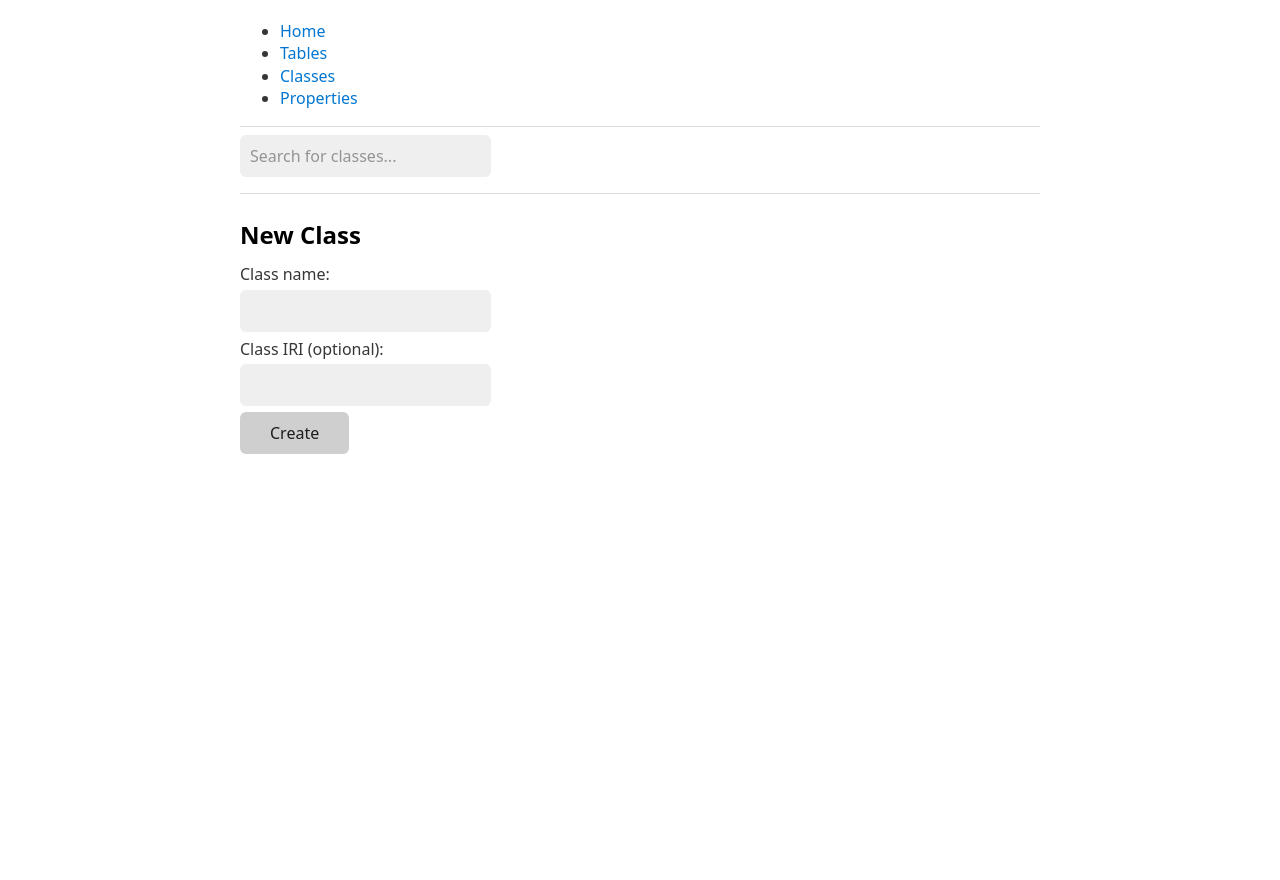
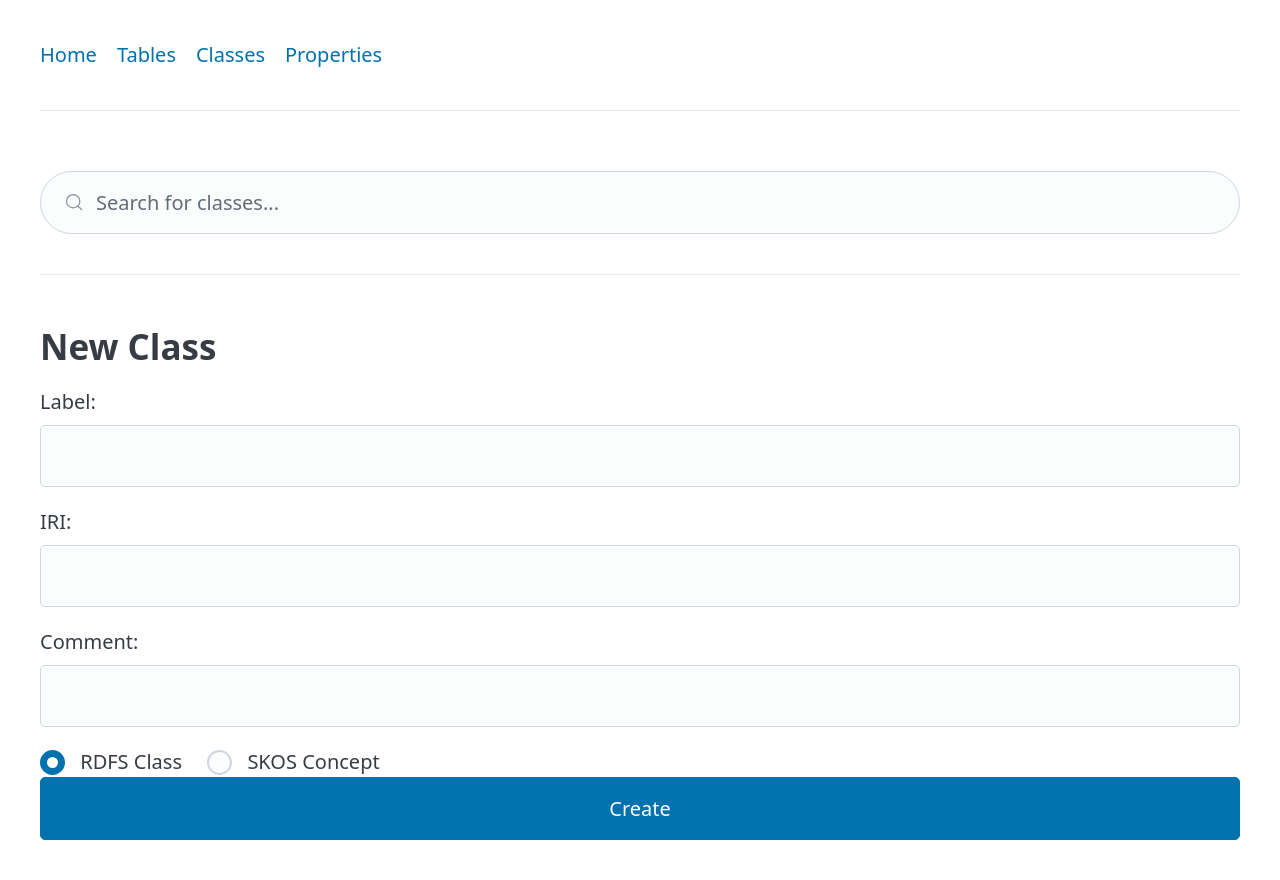
Before and after one commit to aktungmak/tagsonomy, a Flask app: template tagso/templates/classes.html in a window 1280 px wide. Before the commit the page ends 454 px from the top, so only its background shows below. Run offline with Flask 3, Linux system fonts and the light colour scheme; the template is opened without the code that fills it, so the values that code supplies are empty; some libraries are stand-ins or nearby versions.

Commit message:
update classes UI with more fields

```diff
--- a/tagso/requirements.txt
+++ b/tagso/requirements.txt
@@ -1,9 +1,7 @@
-pandas
 rdflib
 rdflib-sqlalchemy
 psycopg2-binary
-requests
-streamlit
 flask
 gunicorn
 databricks-sdk
+setuptools
--- a/tagso/templates/base.html
+++ b/tagso/templates/base.html
@@ -3,12 +3,16 @@
 <html lang="en">
 <head>
     <meta charset="UTF-8">
-    <link rel="stylesheet" href="https://cdn.jsdelivr.net/npm/water.css@2/out/water.css">
+    <link rel="stylesheet" href="https://cdn.jsdelivr.net/npm/@picocss/pico@2/css/pico.classless.min.css">
     <title>{% block title %}Tagsonomy{% endblock %}</title>
-    {% block extra_head %}{% endblock %}
+    {% block scripts %}{% endblock %}
 </head>
 <body>
+<header>
 {{ macros.navbar() }}
+</header>
+<main>
 {% block content %}{% endblock %}
+</main>
 </body>
 </html>
--- a/tagso/templates/classes.html
+++ b/tagso/templates/classes.html
@@ -47,14 +47,28 @@
       }
     }
 
+    const USER_NS = "{{ user_ns }}";
+
+    function generate_uri_from_label(label) {
+      if (!label) return '';
+      return USER_NS + encodeURIComponent(label);
+    }
+
+    function update_uri_from_label() {
+      const labelInput = document.getElementById('label');
+      const uriInput = document.getElementById('uri');
+      uriInput.value = generate_uri_from_label(labelInput.value);
+    }
+
     window.addEventListener('DOMContentLoaded', function() {
       filter_classes();
+      document.getElementById('label').addEventListener('input', update_uri_from_label);
     });
 </script>
 {% endblock %}
 
 {% block content %}
-<input type="text"
+<input type="search"
        id="class_search"
        value="{{ class_uri }}"
        onkeyup="filter_classes()"
@@ -85,11 +99,19 @@
 
 <h2>New Class</h2>
 <form action="{{ url_for('classes_post') }}" method='post'>
-    <label for="name">Class name:</label>
-    <input type="text" name="name" id="name" required/>
+    <label for="label">Label:</label>
+    <input type="text" name="label" id="label" required/>
 
-    <label for="uri">Class IRI (optional):</label>
+    <label for="uri">IRI:</label>
     <input type="text" name="uri" id="uri"/>
+
+    <label for="comment">Comment:</label>
+    <input type="text" name="comment" id="comment"/>
+
+    <input type="radio" name="type" id="rdfs_class" value="rdfs_class" checked>
+    <label for="rdfs_class">RDFS Class</label>
+    <input type="radio" name="type" id="skos_concept" value="skos_concept">
+    <label for="skos_concept">SKOS Concept</label>
 
     <input type="submit" value="Create"/>
 </form>
--- a/tagso/templates/properties.html
+++ b/tagso/templates/properties.html
@@ -2,7 +2,7 @@
 
 {% block title %}Tagsonomy | Properties{% endblock %}
 
-{% block extra_head %}
+{% block scripts %}
 <script>
     function filter_properties() {
       var input, filter, ul, li, i, spans, uri, name, txtValue;
--- a/tagso/templates/tables.html
+++ b/tagso/templates/tables.html
@@ -2,7 +2,7 @@
 
 {% block title %}Tagsonomy | Tables{% endblock %}
 
-{% block extra_head %}
+{% block scripts %}
 <script>
     function filter_tables() {
       input = document.getElementById('table_search');
```
